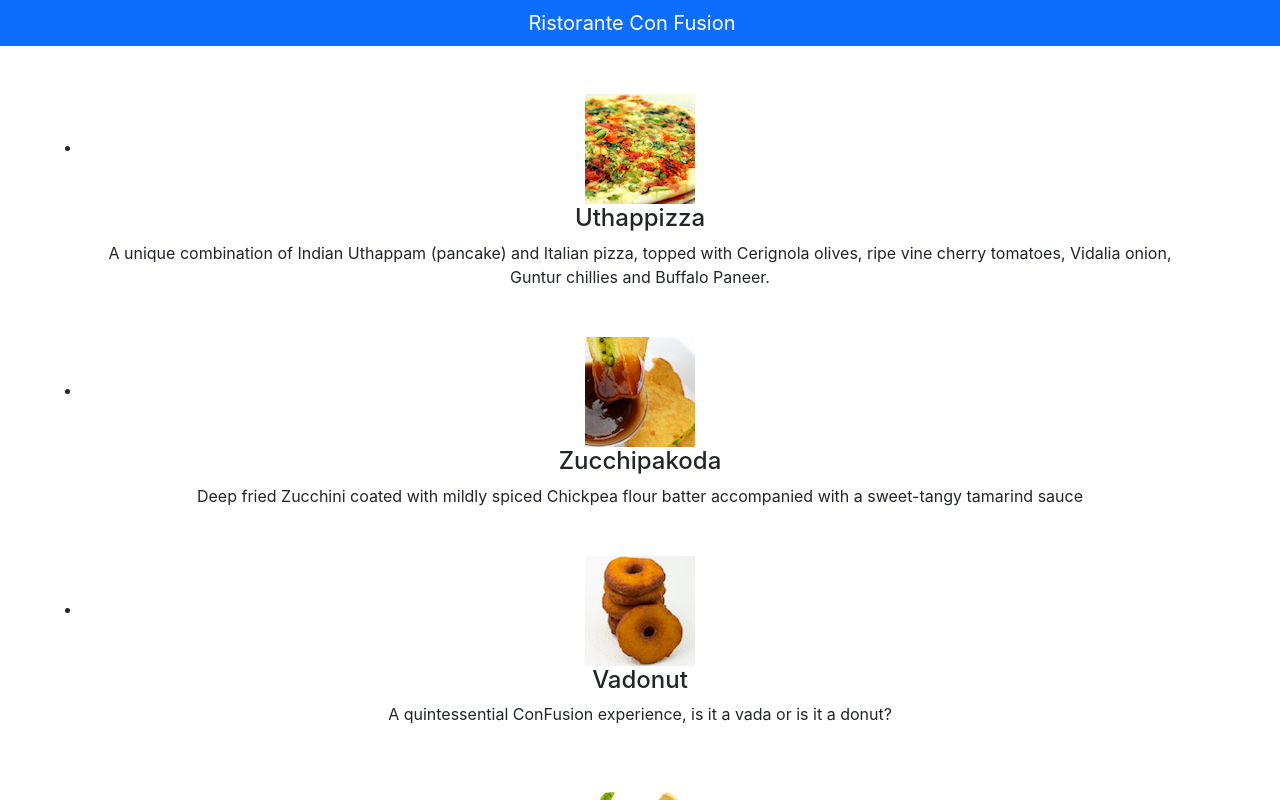
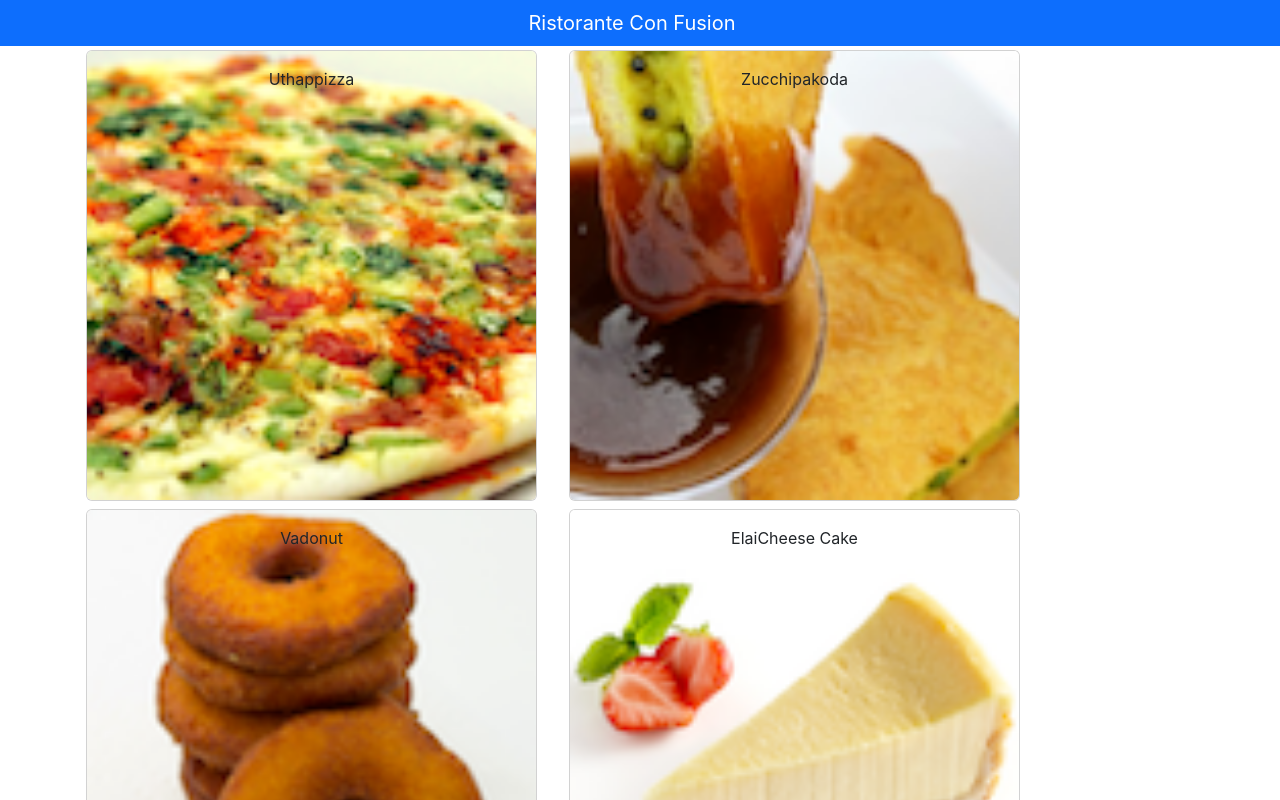
Before and after one commit to carloosbaroon/FrondEnd-React, a React (Create React App) app in the folder confusion/: page / in a window 1280 px wide. Shown: the top 800 px of the page. Built offline with nearby package versions, Linux system fonts and the light colour scheme.

Commit message:
Lift state and pass info with props

```diff
--- a/confusion/src/App.js
+++ b/confusion/src/App.js
@@ -1,8 +1,19 @@
 import Menu from "./components/MenuComponent";
 import './App.css';
 import {Navbar, NavbarBrand} from "reactstrap";
+import {DISHES} from "./shared/dishes";
+import {Component} from "react";
 
-function App() {
+class App extends Component {
+
+    constructor(props){
+        super(props);
+        //Lifting state of DISHES, so they can be shared between more components
+        this.state = {
+            dishes: DISHES
+        };
+    }
+    render() {
         return (
             //These classNames are defined in the App.css
             <div className="App">
@@ -11,9 +22,12 @@
                         <NavbarBrand href="/">Ristorante Con Fusion</NavbarBrand>
                     </div>
                 </Navbar>
-            <Menu/>
+                {/* Using props to pass the DISHES to MenuComponent */}
+                <Menu dishes={this.state.dishes}/>
             </div>
+
         );
+    }
 }
 
 export default App;
--- a/confusion/src/components/MenuComponent.js
+++ b/confusion/src/components/MenuComponent.js
@@ -1,63 +1,58 @@
 import React, {Component} from "react";
-import {Media} from "reactstrap";
+import {Card, CardImg, CardImgOverlay, CardText, CardBody, CardTitle} from "reactstrap";
 
+//Only class components can hava a local state
 class Menu extends Component {
 
+    //We declare the state of the component in the constructor
     constructor(props) {
         super(props);
 
         //Here we store properties of the component
         this.state = {
-            dishes: [
-                {
-                    id: 0,
-                    name:'Uthappizza',
-                    image: 'assets/images/uthappizza.png',
-                    category: 'mains',
-                    label:'Hot',
-                    price:'4.99',
-                    description:'A unique combination of Indian Uthappam (pancake) and Italian pizza, topped with Cerignola olives, ripe vine cherry tomatoes, Vidalia onion, Guntur chillies and Buffalo Paneer.'                        },
-                {
-                    id: 1,
-                    name:'Zucchipakoda',
-                    image: 'assets/images/zucchipakoda.png',
-                    category: 'appetizer',
-                    label:'',
-                    price:'1.99',
-                    description:'Deep fried Zucchini coated with mildly spiced Chickpea flour batter accompanied with a sweet-tangy tamarind sauce'                        },
-                {
-                    id: 2,
-                    name:'Vadonut',
-                    image: 'assets/images/vadonut.png',
-                    category: 'appetizer',
-                    label:'New',
-                    price:'1.99',
-                    description:'A quintessential ConFusion experience, is it a vada or is it a donut?'                        },
-                {
-                    id: 3,
-                    name:'ElaiCheese Cake',
-                    image: 'assets/images/elaicheesecake.png',
-                    category: 'dessert',
-                    label:'',
-                    price:'2.99',
-                    description:'A delectable, semi-sweet New York Style Cheese Cake, with Graham cracker crust and spiced with Indian cardamoms'                        }
-            ],
-        };
+            selectedDish: null
+        }
     }
 
+    OnDishSelect(dish) {
+        //Here we set the selectedDish to the dish we just click using OnClick
+        this.setState({selectedDish: dish})
+    }
+
+    renderDish(dish) {
+        if (dish)
+            return (
+                <Card>
+                    <CardImg top src={dish.image} alt={dish.name}/>
+                    <CardBody>
+                        <CardTitle>{dish.name}</CardTitle>
+                        <CardText>{dish.description}</CardText>
+                    </CardBody>
+                </Card>
+            );
+        else
+            return (
+                <div></div>
+            );
+    }
+
+
     render() {
-        const menu = this.state.dishes.map((dish) => {
+        // Here now we're using props to get the DISHES from App component
+        const menu = this.props.dishes.map((dish) => {
             return (
-                <div key={dish.id} className="col-12 mt-5">
-                    <Media tag="li">
-                        <Media left middle>
-                            <Media object src={dish.image} alt={dish.name} />
-                        </Media>
-                        <Media body className="ml-5">
-                            <Media heading>{dish.name}</Media>
-                            <p>{dish.description}</p>
-                        </Media>
-                    </Media>
+                //Using the map function, we convert the array into a list,
+                // this means that we MUST always have a KEY
+                <div key={dish.id} className="col-12 col-md-5 m-1">
+                    <Card onClick={() => this.OnDishSelect(dish)}>
+                        {/* You can't do this.state.dish.image = newImage;
+                            This one can only be modified using setState()
+                        */}
+                        <CardImg width="100%" src={dish.image} alt={dish.name}/>
+                        <CardImgOverlay>
+                            <CardTitle>{dish.name}</CardTitle>
+                        </CardImgOverlay>
+                    </Card>
                 </div>
             );
         });
@@ -65,9 +60,10 @@
         return (
             <div className="container">
                 <div className="row">
-                    <Media list>
-                        {menu}
-                    </Media>
+                    {menu}
+                </div>
+                <div className="row">
+                    {this.renderDish(this.state.selectedDish)}
                 </div>
             </div>
         );
--- a/confusion/src/index.js
+++ b/confusion/src/index.js
@@ -11,9 +11,9 @@
 // attach it to root element that is defined in our index.html
 const root = ReactDOM.createRoot(document.getElementById('root'));
 root.render(
-  <React.StrictMode>
-    <App />
-  </React.StrictMode>
+    <React.StrictMode>
+        <App/>
+    </React.StrictMode>
 );
 
 // If you want to start measuring performance in your app, pass a function
--- /dev/null
+++ b/confusion/src/shared/dishes.js
@@ -0,0 +1,186 @@
+export const DISHES =
+    [
+        {
+            id: 0,
+            name:'Uthappizza',
+            image: 'assets/images/uthappizza.png',
+            category: 'mains',
+            label:'Hot',
+            price:'4.99',
+            description:'A unique combination of Indian Uthappam (pancake) and Italian pizza, topped with Cerignola olives, ripe vine cherry tomatoes, Vidalia onion, Guntur chillies and Buffalo Paneer.',
+            comments: [
+                {
+                    id: 0,
+                    rating: 5,
+                    comment: "Imagine all the eatables, living in conFusion!",
+                    author: "John Lemon",
+                    date: "2012-10-16T17:57:28.556094Z"
+                },
+                {
+                    id: 1,
+                    rating: 4,
+                    comment: "Sends anyone to heaven, I wish I could get my mother-in-law to eat it!",
+                    author: "Paul McVites",
+                    date: "2014-09-05T17:57:28.556094Z"
+                },
+                {
+                    id: 2,
+                    rating: 3,
+                    comment: "Eat it, just eat it!",
+                    author: "Michael Jaikishan",
+                    date: "2015-02-13T17:57:28.556094Z"
+                },
+                {
+                    id: 3,
+                    rating: 4,
+                    comment: "Ultimate, Reaching for the stars!",
+                    author: "Ringo Starry",
+                    date: "2013-12-02T17:57:28.556094Z"
+                },
+                {
+                    id: 4,
+                    rating: 2,
+                    comment: "It's your birthday, we're gonna party!",
+                    author: "25 Cent",
+                    date: "2011-12-02T17:57:28.556094Z"
+                }
+            ]                        },
+        {
+            id: 1,
+            name:'Zucchipakoda',
+            image: 'assets/images/zucchipakoda.png',
+            category: 'appetizer',
+            label:'',
+            price:'1.99',
+            description:'Deep fried Zucchini coated with mildly spiced Chickpea flour batter accompanied with a sweet-tangy tamarind sauce',
+            comments: [
+                {
+                    id: 0,
+                    rating: 5,
+                    comment: "Imagine all the eatables, living in conFusion!",
+                    author: "John Lemon",
+                    date: "2012-10-16T17:57:28.556094Z"
+                },
+                {
+                    id: 1,
+                    rating: 4,
+                    comment: "Sends anyone to heaven, I wish I could get my mother-in-law to eat it!",
+                    author: "Paul McVites",
+                    date: "2014-09-05T17:57:28.556094Z"
+                },
+                {
+                    id: 2,
+                    rating: 3,
+                    comment: "Eat it, just eat it!",
+                    author: "Michael Jaikishan",
+                    date: "2015-02-13T17:57:28.556094Z"
+                },
+                {
+                    id: 3,
+                    rating: 4,
+                    comment: "Ultimate, Reaching for the stars!",
+                    author: "Ringo Starry",
+                    date: "2013-12-02T17:57:28.556094Z"
+                },
+                {
+                    id: 4,
+                    rating: 2,
+                    comment: "It's your birthday, we're gonna party!",
+                    author: "25 Cent",
+                    date: "2011-12-02T17:57:28.556094Z"
+                }
+            ]
+        },
+        {
+            id: 2,
+            name:'Vadonut',
+            image: 'assets/images/vadonut.png',
+            category: 'appetizer',
+            label:'New',
+            price:'1.99',
+            description:'A quintessential ConFusion experience, is it a vada or is it a donut?',
+            comments: [
+                {
+                    id: 0,
+                    rating: 5,
+                    comment: "Imagine all the eatables, living in conFusion!",
+                    author: "John Lemon",
+                    date: "2012-10-16T17:57:28.556094Z"
+                },
+                {
+                    id: 1,
+                    rating: 4,
+                    comment: "Sends anyone to heaven, I wish I could get my mother-in-law to eat it!",
+                    author: "Paul McVites",
+                    date: "2014-09-05T17:57:28.556094Z"
+                },
+                {
+                    id: 2,
+                    rating: 3,
+                    comment: "Eat it, just eat it!",
+                    author: "Michael Jaikishan",
+                    date: "2015-02-13T17:57:28.556094Z"
+                },
+                {
+                    id: 3,
+                    rating: 4,
+                    comment: "Ultimate, Reaching for the stars!",
+                    author: "Ringo Starry",
+                    date: "2013-12-02T17:57:28.556094Z"
+                },
+                {
+                    id: 4,
+                    rating: 2,
+                    comment: "It's your birthday, we're gonna party!",
+                    author: "25 Cent",
+                    date: "2011-12-02T17:57:28.556094Z"
+                }
+            ]
+        },
+        {
+            id: 3,
+            name:'ElaiCheese Cake',
+            image: 'assets/images/elaicheesecake.png',
+            category: 'dessert',
+            label:'',
+            price:'2.99',
+            description:'A delectable, semi-sweet New York Style Cheese Cake, with Graham cracker crust and spiced with Indian cardamoms',
+            comments: [
+                {
+                    id: 0,
+                    rating: 5,
+                    comment: "Imagine all the eatables, living in conFusion!",
+                    author: "John Lemon",
+                    date: "2012-10-16T17:57:28.556094Z"
+                },
+                {
+                    id: 1,
+                    rating: 4,
+                    comment: "Sends anyone to heaven, I wish I could get my mother-in-law to eat it!",
+                    author: "Paul McVites",
+                    date: "2014-09-05T17:57:28.556094Z"
+                },
+                {
+                    id: 2,
+                    rating: 3,
+                    comment: "Eat it, just eat it!",
+                    author: "Michael Jaikishan",
+                    date: "2015-02-13T17:57:28.556094Z"
+                },
+                {
+                    id: 3,
+                    rating: 4,
+                    comment: "Ultimate, Reaching for the stars!",
+                    author: "Ringo Starry",
+                    date: "2013-12-02T17:57:28.556094Z"
+                },
+                {
+                    id: 4,
+                    rating: 2,
+                    comment: "It's your birthday, we're gonna party!",
+                    author: "25 Cent",
+                    date: "2011-12-02T17:57:28.556094Z"
+                }
+            ]
+        }
+    ];
```
Lines whose indentation alone changed are shown as unchanged.
